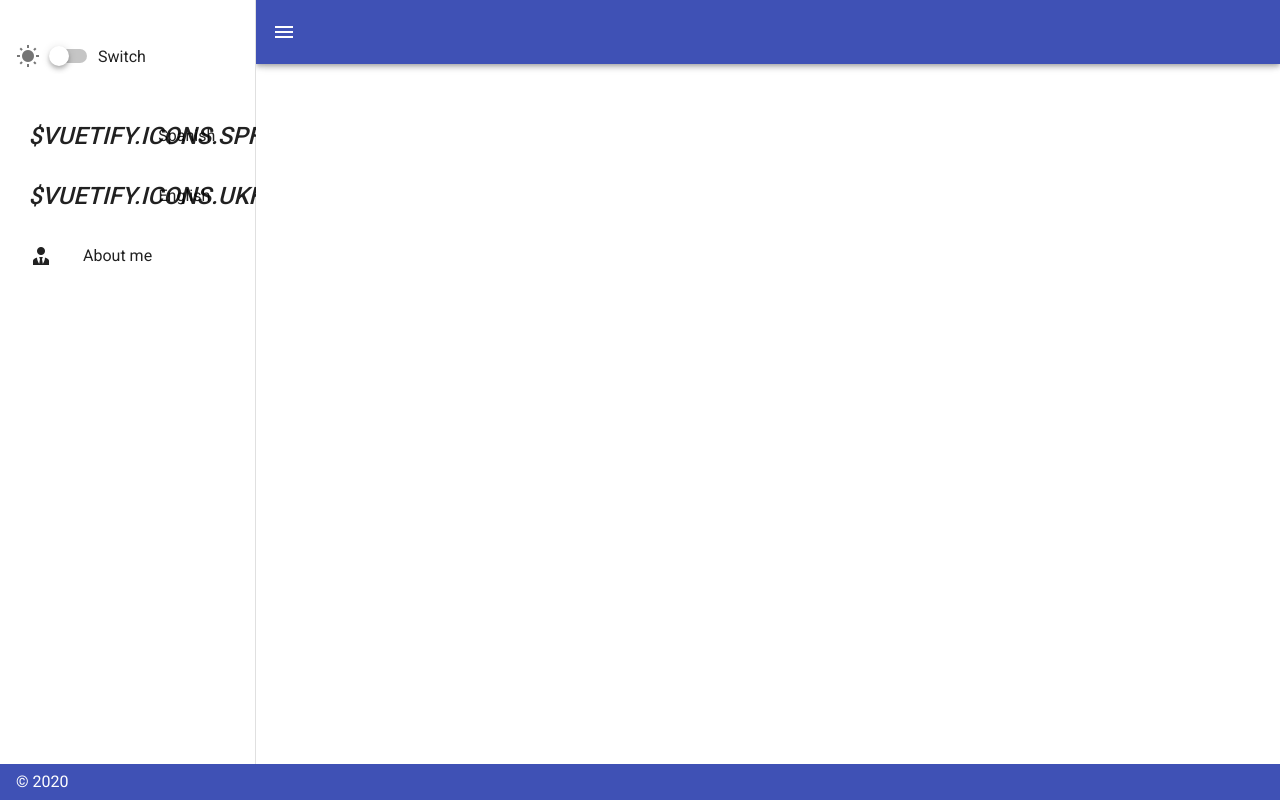
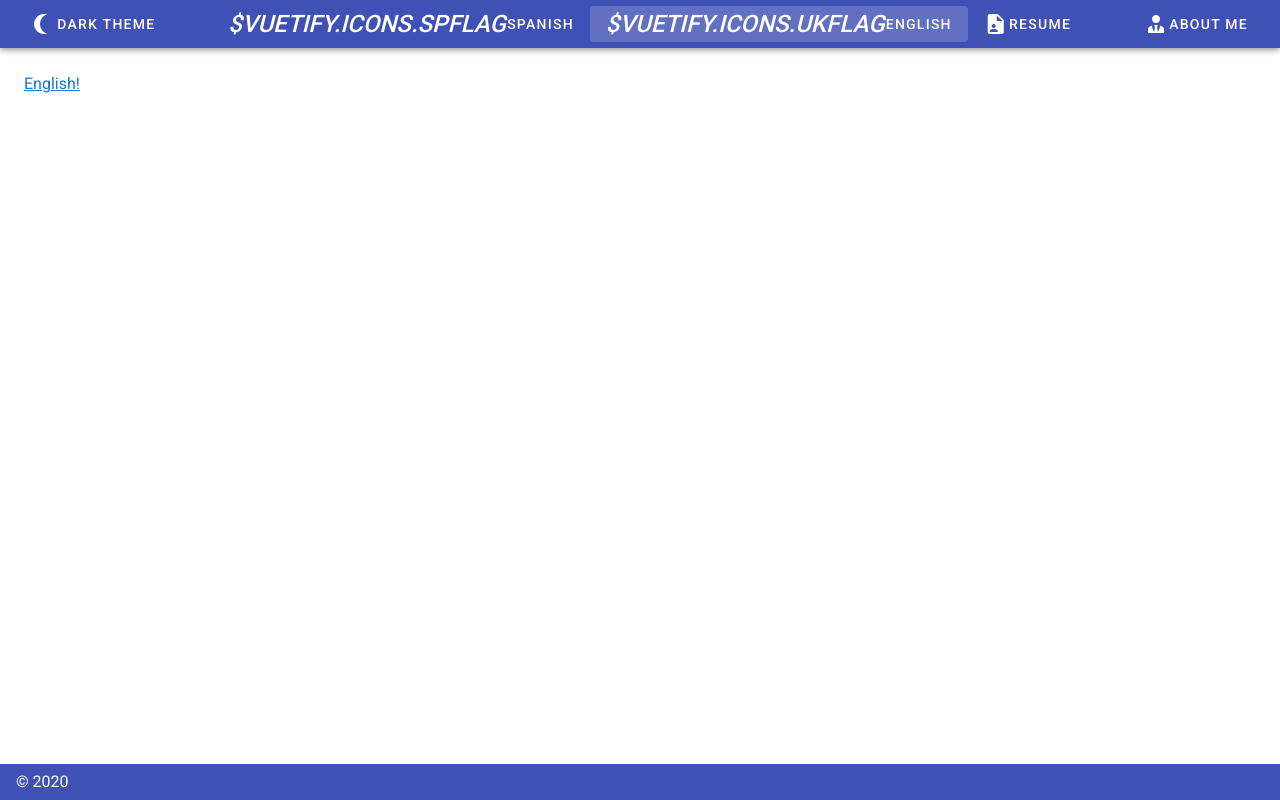
Before and after one commit to tomas95go/tomasportfoliovue, a Nuxt app: page /english in a window 1280 px wide. Built offline with nearby package versions, Linux system fonts and the light colour scheme.

Commit message:
Changing the layout, removing side-bar

```diff
--- a/layouts/default.vue
+++ b/layouts/default.vue
@@ -1,25 +1,26 @@
 <template>
   <v-app>
-    <v-navigation-drawer v-model="drawer" app>
-      <v-list flat>
-          <v-list-item v-for="item in items" :key="item.title">
-            <v-list-item-icon v-if="delay === 'readyToMount' && item.isSwitch">
-              <v-switch v-if="item.isSwitch" v-model="isDarkThemeOn" @change="switchTheme" :prepend-icon="item.preIcon"></v-switch>
-            </v-list-item-icon>
-            <v-list-item-icon v-else>
-              <nuxt-link to="/book-store">
-                <v-btn text small>
-                  <v-icon v-text="item.icon"></v-icon>
-                </v-btn>
-              </nuxt-link>
-            </v-list-item-icon>
-            <v-list-item-title> {{ item.title }}</v-list-item-title>
-          </v-list-item>
-      </v-list>
-    </v-navigation-drawer>
-
-    <v-app-bar app color="indigo" dark>
-      <v-app-bar-nav-icon @click.stop="drawer = !drawer" />
+    <v-app-bar app color="indigo" dark :dense="dense">
+      <v-btn text @click="switchTheme">
+        <v-icon v-text="items[0].icon"></v-icon>
+        {{ items[0].title }}
+      </v-btn>
+        <v-row justify="center">
+          <v-btn
+            v-for="item in items"
+            :key="item.title"
+            v-if="item.id !== 0 && item.id !== 3"
+            text
+            :nuxt="link"
+            :to="item.link">
+          <v-icon v-text="item.icon"></v-icon>
+          {{ item.title }}
+          </v-btn>
+        </v-row>
+      <v-btn text @click.stop="dense = !dense">
+        <v-icon v-text="items[3].icon"></v-icon>
+        {{ items[3].title }}
+      </v-btn>
     </v-app-bar>
 
     <v-content>
@@ -40,13 +41,15 @@
     },
     data() {
       return {
-        drawer: true,
         items: [
-              { title: 'Switch', preIcon: '', isSwitch: true  },
-              { title: 'Spanish', icon: '$vuetify.icons.spflag', isSwitch: false},
-              { title: 'English', icon: '$vuetify.icons.ukflag', isSwitch: false},
-              { title: 'About me', icon: 'mdi-account-tie', isSwitch: false}
+              { id: 0, title: 'Dark Theme', icon: ''},
+              { id: 1, title: 'Spanish', icon: '$vuetify.icons.spflag', link: '/spanish'},
+              { id: 2, title: 'English', icon: '$vuetify.icons.ukflag', link: '/english'},
+              { id: 3, title: 'About me', icon: 'mdi-account-tie', link: '/book-store'},
+              { id: 4, title: 'Resume', icon: 'mdi-file-account', link: '/book-store'},
         ],
+        link: true,
+        dense: true,
         isDarkThemeOn: false,
         miniVariant: false,
         expandOnHover: false,
@@ -64,27 +67,31 @@
           this.$vuetify.theme.dark = true;
           this.isDarkThemeOn = true;
           this.delay = 'readyToMount';
-          this.items[0].postIcon = 'mdi-moon-waning-crescent';
-          this.items[0].preIcon = '';
+          this.items[0].icon = 'mdi-white-balance-sunny';
+          this.items[0].title = 'Light Theme';
           }, 0);
       }else{
+        window.setTimeout(() => {
         this.$vuetify.theme.dark = false;
         this.isDarkThemeOn = false;
         this.delay = 'readyToMount';
-        this.items[0].postIcon = '';
-        this.items[0].preIcon = 'mdi-white-balance-sunny';
+        this.items[0].icon = 'mdi-moon-waning-crescent';
+        this.items[0].title = 'Dark Theme';
+        }, 0);
       }
     },
     methods: {
       switchTheme(){
-        if(this.$vuetify.theme.dark == false){
+        if(this.$vuetify.theme.dark === false){
           this.$vuetify.theme.dark = true;
           window.localStorage.setItem('userSelectedTheme', 'dark');
-          this.items[0].preIcon = 'mdi-moon-waning-crescent';
+          this.items[0].icon = 'mdi-white-balance-sunny';
+          this.items[0].title = 'Light Theme';
         }else{
           this.$vuetify.theme.dark = false;
           window.localStorage.setItem('userSelectedTheme', 'light');
-          this.items[0].preIcon = 'mdi-white-balance-sunny';
+          this.items[0].icon = 'mdi-moon-waning-crescent';
+          this.items[0].title = 'Dark Theme';
         }
       }
     }
--- a/nuxt.config.js
+++ b/nuxt.config.js
@@ -13,7 +13,12 @@ export default {
     ],
     link: [
       { rel: 'icon', type: 'image/x-icon', href: '/favicon.ico' }
-    ]
+    ],
+    metaInfo: {
+      script: [
+        { src: 'https://cdn.jsdelivr.net/npm/vue/dist/vue.js', async: true, defer: true }
+      ],
+    }
   },
   /*
   ** Customize the progress-bar color
--- /dev/null
+++ b/pages/english.vue
@@ -0,0 +1,5 @@
+<template>
+	<v-col>
+		<NuxtLink to="/">English!</NuxtLink>
+	</v-col>
+</template>
--- /dev/null
+++ b/pages/spanish.vue
@@ -0,0 +1,5 @@
+<template>
+	<v-col>
+		<NuxtLink to="/">Spanish!</NuxtLink>
+	</v-col>
+</template>
```
